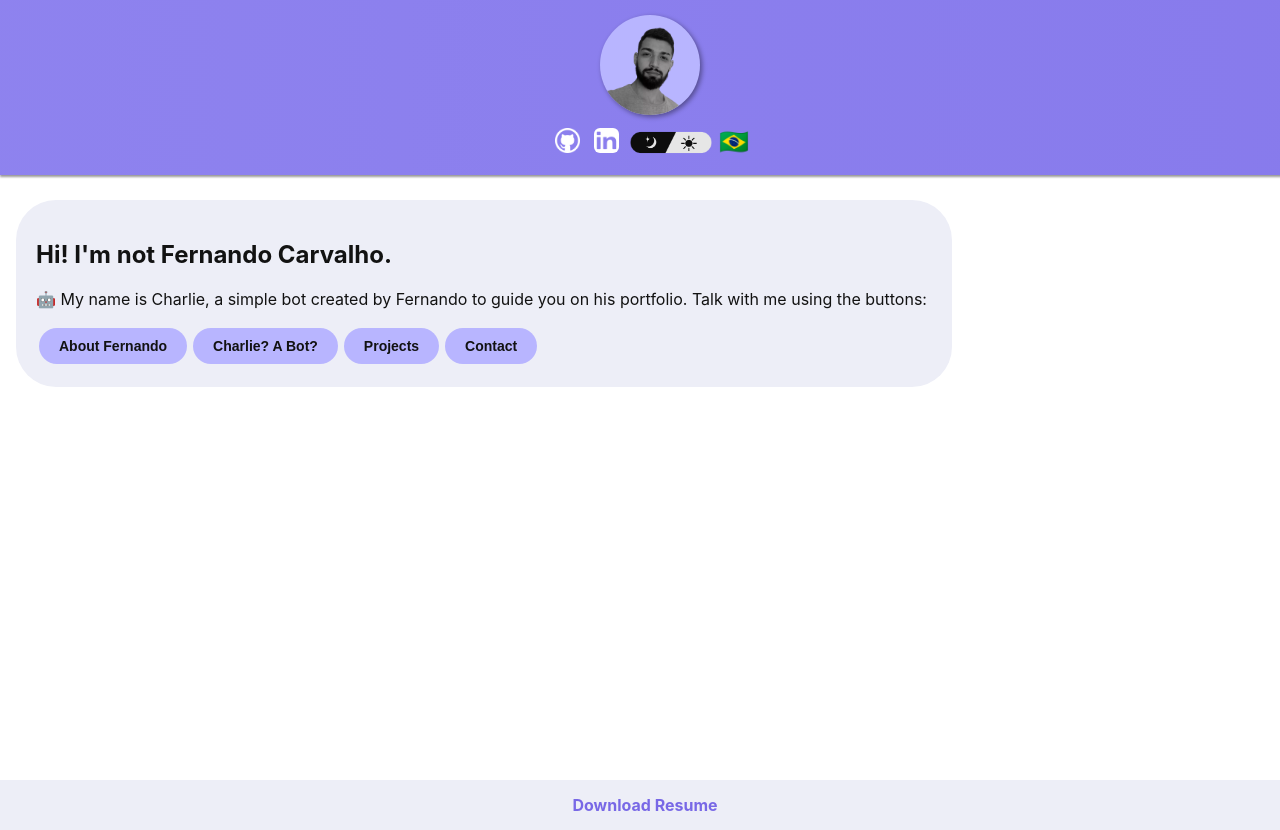
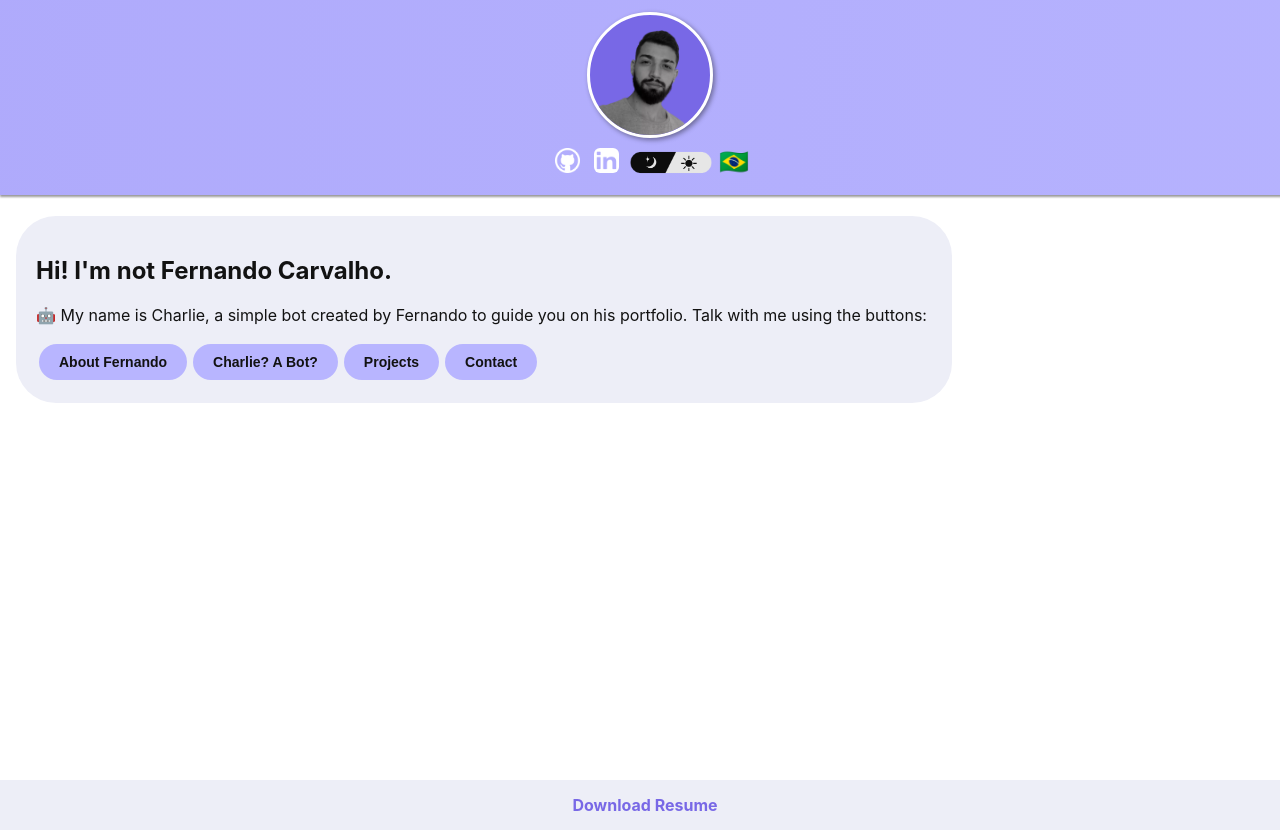
Before and after one commit to 21fernandinhow/botportfolio, a React (Create React App) app: page / in a window 1280 px wide. Built offline with nearby package versions, Linux system fonts and the light colour scheme.

Commit message:
created new dark mode

```diff
--- a/src/components/header.js
+++ b/src/components/header.js
@@ -9,7 +9,7 @@ function Header(props) {
 
     return (
         <header className='header'>
-            <img className='avatar' alt="avatar" src="../images/avatar.webp" width='100px' height='100px'/>
+            <img className='avatar' alt="avatar" src="../images/avatar.webp" width='120px' height='120px'/>
 
             <div className='icons'>
 
--- a/src/css/style.css
+++ b/src/css/style.css
@@ -8,20 +8,17 @@
   color: var(--contrast-color);
   box-shadow: 0px 2px 2px rgba(0, 0, 0, 0.4);
   flex-direction: column;
-  background: linear-gradient(270deg, var(--primary-color), var(--secondary-color));
+  background: linear-gradient(270deg, var(--secondary-color), var(--primary-color));
   background-size: 1000% 1000%;
-  -webkit-animation: AnimationName 4.5s ease infinite;
-  -moz-animation: AnimationName 4.5s ease infinite;
-  animation: AnimationName 4.5s ease infinite;
+  -webkit-animation: AnimationName 4s ease infinite;
+  -moz-animation: AnimationName 4s ease infinite;
+  animation: AnimationName 4s ease infinite;
 }
 .header .avatar {
   border-radius: 100%;
-  background-color: var(--secondary-color);
+  background-color: var(--primary-color);
+  border: 3px solid #fff;
   box-shadow: 2px 2px 5px rgba(0, 0, 0, 0.4);
-  margin: 5px;
-}
-.header .avatar:hover {
-  border: 3px solid var(--bg-color);
   margin: 2px;
 }
 .header .icons .icon {
@@ -240,9 +237,9 @@ body::-webkit-scrollbar-thumb {
 }
 
 #message-box {
-  margin-top: 25vh;
+  margin-top: 27vh;
   margin-bottom: 20px;
-  min-height: 70vh;
+  min-height: 68vh;
 }
 #message-box .message {
   z-index: 1;
@@ -291,7 +288,7 @@ body::-webkit-scrollbar-thumb {
 
 @media (max-width: 720px) {
   #message-box {
-    margin-top: 30vh;
+    margin-top: 32vh;
   }
   #message-box .portfolio .carrousel {
     min-height: 25vh;
--- a/src/sass/header.scss
+++ b/src/sass/header.scss
@@ -9,21 +9,18 @@
     box-shadow: 0px 2px 2px rgba(0, 0, 0, 0.4);
     @extend .flex-central;
     flex-direction: column;
-    background: linear-gradient(270deg, var(--primary-color), var(--secondary-color));
+    background: linear-gradient(270deg, var(--secondary-color), var(--primary-color));
     background-size: 1000% 1000%;
 
-    -webkit-animation: AnimationName 4.5s ease infinite;
-    -moz-animation: AnimationName 4.5s ease infinite;
-    animation: AnimationName 4.5s ease infinite;
+    -webkit-animation: AnimationName 4s ease infinite;
+    -moz-animation: AnimationName 4s ease infinite;
+    animation: AnimationName 4s ease infinite;
     .avatar{
         border-radius: 100%;
-        background-color: var(--secondary-color);
+        background-color: var(--primary-color);
+        border: 3px solid #fff;
         box-shadow: 2px 2px 5px rgba(0, 0, 0, 0.4);
-        margin: 5px;
-        &:hover{
-            border: 3px solid var(--bg-color);
-            margin: 2px;
-        }
+        margin: 2px
     }
     .icons{
         @extend .flex-central;
--- a/src/sass/style.scss
+++ b/src/sass/style.scss
@@ -48,9 +48,9 @@ body::-webkit-scrollbar-thumb {
 }
 
 #message-box{
-    margin-top: 25vh;
+    margin-top: 27vh;
     margin-bottom: 20px;
-    min-height: 70vh;
+    min-height: 68vh;
     .message{
         z-index: 1;
         background-color: var(--bg-color);
@@ -100,7 +100,7 @@ body::-webkit-scrollbar-thumb {
 //Responsivity
 @media (max-width: 720px){
     #message-box{
-        margin-top: 30vh;
+        margin-top: 32vh;
         .portfolio{
             .carrousel{
                 min-height: 25vh;
--- a/src/theme.js
+++ b/src/theme.js
@@ -10,11 +10,11 @@ function changeTheme(){
         root.style.setProperty("--secondary-color", "#b8b5ff");
         body.dataset.theme = "light"
       } else {
-        root.style.setProperty("--bg-color", "#18122b"); // alternative color #022E37
-        root.style.setProperty("--bg-radical-color", "#000015"); // alternative color #01212D
+        root.style.setProperty("--bg-color", "#242424");
+        root.style.setProperty("--bg-radical-color", "#1a1a1a");
         root.style.setProperty("--contrast-color", "#f5f5f5");
-        root.style.setProperty("--primary-color", "#635985"); // alternative color #309F89
-        root.style.setProperty("--secondary-color", "#393053"); // alternative-color #075F56
+        root.style.setProperty("--primary-color", "#309F89"); // alternative color #7868e6
+        root.style.setProperty("--secondary-color", "#508B7A"); //alternative color #0e0e0e
         body.dataset.theme = "dark"
       }
 }
```
Also changed, not shown: 1 other file (tests, documents, lock files or other folders).
